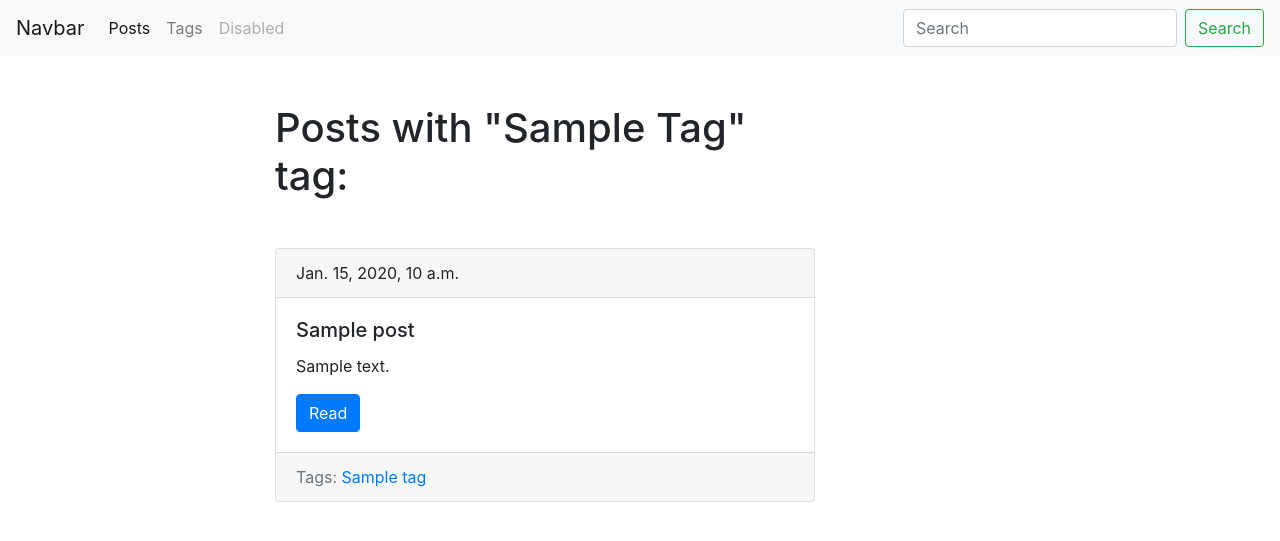
After one commit to yuzzzhakov/3may, a Django app: a page that uses blogengine/templates/base.html in a window 1280 px wide. The commit adds this page. Shown: the top 541 px of the page. Run offline with Django 3.2, Linux system fonts and the light colour scheme; tables that the repository leaves empty hold one stand-in row (values such as "Sample post"); some libraries are stand-ins or nearby versions.

Commit message:
04.05 21.41 8 urok 12 minut

```diff
--- a/blogengine/blog/models.py
+++ b/blogengine/blog/models.py
@@ -6,6 +6,7 @@ class Post(models.Model):
     title = models.CharField(max_length=150, db_index=True)
     slug = models.SlugField(max_length=150, unique=True)
     body = models.TextField(blank=True, db_index=True)
+    tags = models.ManyToManyField('Tag', blank=True, related_name='posts')
     date_pub = models.DateTimeField(auto_now_add=True)
 
     def get_absolute_url(self):
@@ -13,3 +14,14 @@ class Post(models.Model):
 
     def __str__(self):
         return self.title
+
+
+class Tag(models.Model):
+    title = models.CharField(max_length=50)
+    slug = models.SlugField(max_length=50, unique=True)
+
+    def get_absolute_url(self):
+        return reverse('tag_detail_url', kwargs={'slug': self.slug})
+
+    def __str__(self):
+        return self.title
--- /dev/null
+++ b/blogengine/blog/templates/blog/includes/post_card_template.html
@@ -0,0 +1,16 @@
+<div class="card mb-4">
+    <div class="card-header">
+        {{ post.date_pub }}
+    </div>
+    <div class="card-body">
+        <h5 class="card-title">{{ post.title }}</h5>
+        <p class="card-text">{{ post.body|truncatewords:15 }}</p>
+        <a href="{{ post.get_absolute_url }}" class="btn btn-primary">Read</a>
+    </div>
+    <div class="card-footer text-muted">
+        Tags:
+        {% for tag in post.tags.all %}
+        <a href="{{ tag.get_absolute_url }}">{{ tag.title }}</a>
+        {% endfor %}
+    </div>
+</div>
--- /dev/null
+++ b/blogengine/blog/templates/blog/tag_detail.html
@@ -0,0 +1,15 @@
+{% extends 'blog/base_blog.html' %}
+
+{% block title %}
+    {{ tag.title }} - {{ block.super }}
+{% endblock %}
+
+
+{% block content %}
+    <h1 class="mb-5">Posts with "{{ tag.title|title }}" tag:</h1>
+
+    {% for post in tag.posts.all %}
+        {% include 'blog/includes/post_card_template.html' %}
+    {% endfor %}
+
+{% endblock %}
--- a/blogengine/blog/urls.py
+++ b/blogengine/blog/urls.py
@@ -4,5 +4,10 @@ from .views import *
 
 urlpatterns = [
     path('', posts_list, name='posts_list_url'),
-    path('post/<str:slug>/', post_detail, name='post_detail_url'),
+    path('post/create/', PostCreate.as_view(), name='post_create_url'),
+    path('post/<str:slug>/', PostDetail.as_view(), name='post_detail_url'),
+    path('tags/', tags_list, name='tags_list_url'),
+    path('tag/create', TagCreate.as_view(), name='tag_create_url'),
+    path('tag/<str:slug>', TagDetail.as_view(), name='tag_detail_url'),
+
 ]
--- /dev/null
+++ b/blogengine/blog/utils.py
@@ -0,0 +1,11 @@
+from django.shortcuts import get_object_or_404, render
+
+from .models import *
+
+
+class ObjectDetailMixin:
+    model = None
+    template = None
+    def get(self, request, slug):
+        obj = get_object_or_404(self.model, slug__iexact=slug)
+        return render(request, self.template, context={self.model.__name__.lower(): obj})
--- a/blogengine/blog/views.py
+++ b/blogengine/blog/views.py
@@ -1,5 +1,8 @@
-from django.shortcuts import render
-from .models import Post
+from django.shortcuts import get_object_or_404, render, redirect
+from django.views.generic import View
+from .models import Post, Tag
+from .utils import ObjectDetailMixin
+from .forms import TagForm, PostForm
 
 
 def posts_list(request):
@@ -7,6 +10,50 @@ def posts_list(request):
     return render(request, 'blog/index.html', context={'posts': posts})
 
 
-def post_detail(request, slug):
-    post = Post.objects.get(slug__iexact=slug)
-    return render(request, 'blog/post_detail.html', context={'post': post})
+def tags_list(request):
+    tags = Tag.objects.all()
+    return render(request, 'blog/tags_list.html', context={'tags': tags})
+
+
+class PostDetail(ObjectDetailMixin, View):
+    model = Post
+    template = 'blog/post_detail.html'
+#    def get(self, request, slug):
+#        post = get_object_or_404(Post, slug__iexact=slug)
+#        return render(request, 'blog/post_detail.html', context={'post': post})
+
+
+class TagDetail(ObjectDetailMixin, View):
+    model = Tag
+    template = 'blog/tag_detail.html'
+#    def get(self, request, slug):
+#        tag = get_object_or_404(Tag, slug__iexact=slug)
+#        return render(request, 'blog/tag_detail.html', context={'tag': tag})
+
+
+class TagCreate(View):
+    def get(self, request):
+        form = TagForm()
+        return render(request, 'blog/tag_create.html', context={'form': form})
+
+    def post(self, request):
+        bound_form = TagForm(request.POST)
+
+        if bound_form.is_valid():
+            new_tag = bound_form.save()
+            return redirect(new_tag)
+        return render(request, 'blog/tag_create.html', context={'form': bound_form})
+
+
+class PostCreate(View):
+    def get(self, request):
+        form = PostForm()
+        return render(request, 'blog/post_create_form.html', context={'form': form})
+
+    def post(self, request):
+        bound_form = PostForm(request.POST)
+
+        if bound_form.is_valid():
+            new_post = bound_form.save()
+            return redirect(new_post)
+        return render(request, 'blog/post_create_form.html', context={'form': bound_form})
--- a/blogengine/templates/base.html
+++ b/blogengine/templates/base.html
@@ -21,10 +21,10 @@
         <div class="collapse navbar-collapse" id="navbarTogglerDemo02">
             <ul class="navbar-nav mr-auto mt-2 mt-lg-0">
                 <li class="nav-item active">
-                    <a class="nav-link" href="{% url 'posts_list_url' %}">Blog</a>
+                    <a class="nav-link" href="{% url 'posts_list_url' %}">Posts</a>
                 </li>
                 <li class="nav-item">
-                    <a class="nav-link" href="#">Link</a>
+                    <a class="nav-link" href="{% url 'tags_list_url' %}">Tags</a>
                 </li>
                 <li class="nav-item">
                     <a class="nav-link disabled" href="#" tabindex="-1" aria-disabled="true">Disabled</a>
```
Also changed, not shown: blogengine/blog/forms.py (added, +43 -0 lines), blogengine/blog/templates/blog/index.html (+1 -12 lines), blogengine/blog/templates/blog/post_create_form.html (added, +28 -0 lines), blogengine/blog/templates/blog/tag_create.html (added, +28 -0 lines), blogengine/blog/templates/blog/tags_list.html (added, +15 -0 lines), blogengine/__init__.py (added), blogengine/blog/migrations/0002_auto_20190503_1753.py (added).
